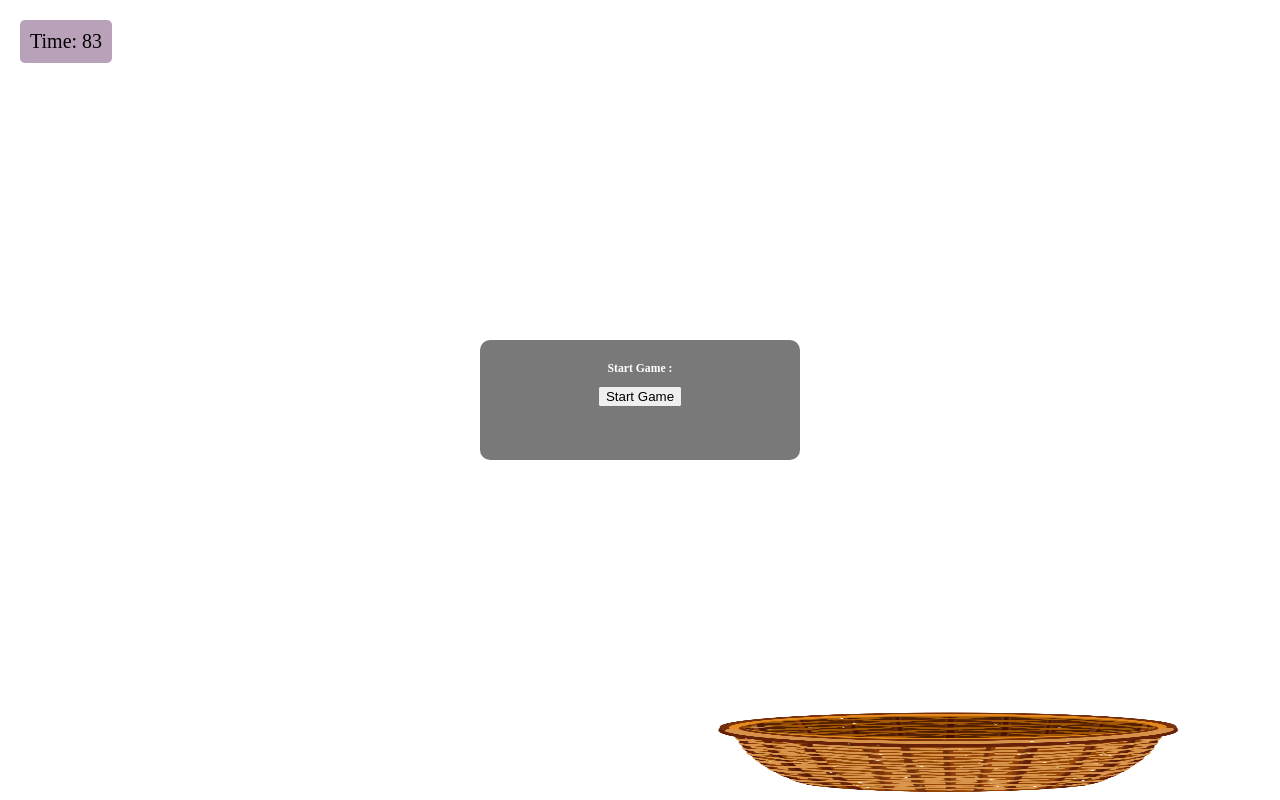
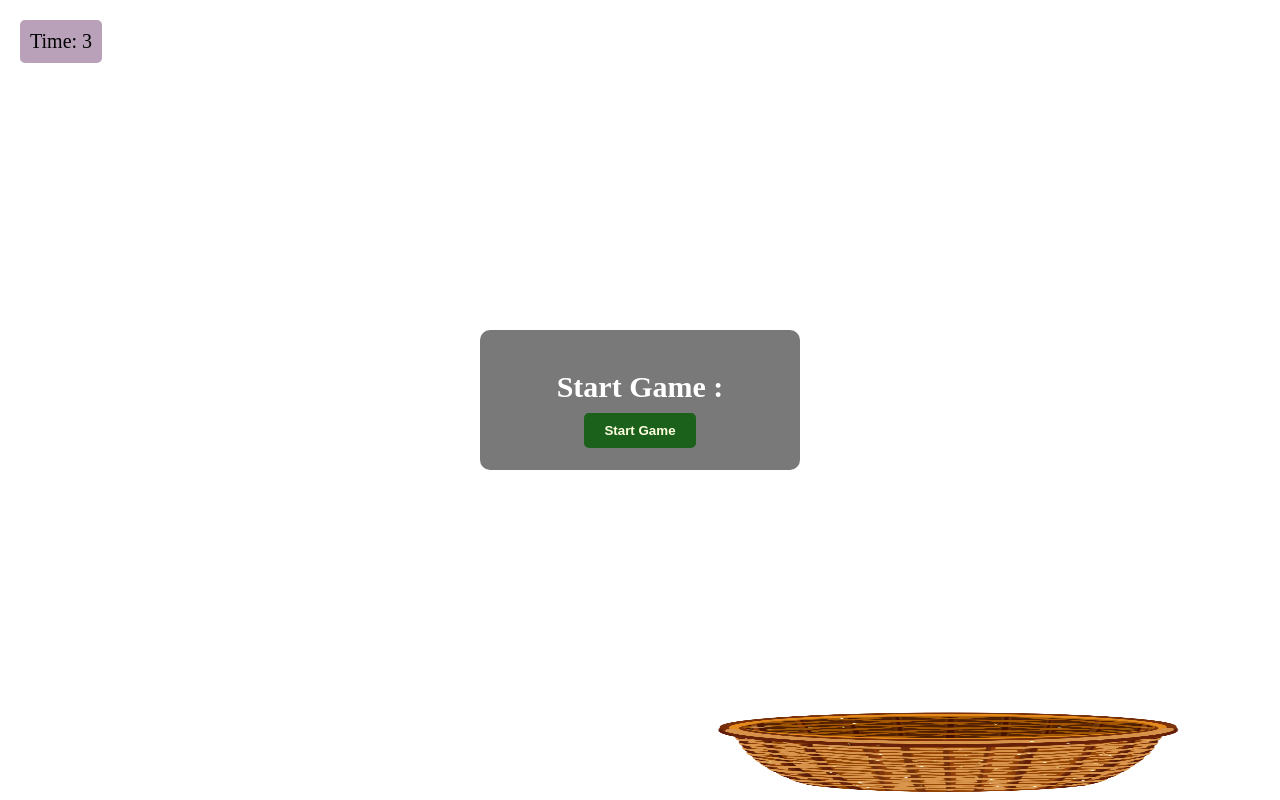
Before and after one commit to optimisticjuice/learn-fruit-catcher, a React (Vite) app: page / in a window 1280 px wide. Built offline with nearby package versions, Linux system fonts and the light colour scheme.

Commit message:
Did the restart Timer and the Restart Modal works now

```diff
--- a/src/App.jsx
+++ b/src/App.jsx
@@ -2,9 +2,15 @@ import './App.scss'
 import StartGame, {gameTime} from "./StartGame.jsx";
 import GameTimer from "./GameTimer.jsx";
 import Basket from "./Basket.jsx";
+import RestartGame from './RestartGame.jsx';
+import { useState } from 'react';
+
 function App() {
+    // state for the score
+    const [score, setScore] = useState(0);
+
   // destructure the time, gameStarted and startTimer from the GameTimer
-    const {time,gameStarted,startTimer} = GameTimer(gameTime);
+    const {time,gameStarted,startTimer,gameOver, resetGame} = GameTimer(gameTime);
     // return the App component
   return (
     // return the App component
@@ -13,6 +19,8 @@ function App() {
         <span className="time">Time: {time}</span>
         {/* display the StartGame component if the game is not started */}
         {!gameStarted && <StartGame startTimer={startTimer} />}
+        {/* display the GameOver component if the game is over */}
+        {gameOver && <RestartGame setScore={setScore} startTimer={startTimer} score={score} resetGame={resetGame}/>}
         {/* display the Basket component */}
         <Basket x={700} width={500} height={100}/>
         {/* Hardcoded the x , width and height for now (proof of concept works) */}
--- a/src/GameTimer.jsx
+++ b/src/GameTimer.jsx
@@ -5,26 +5,37 @@ export default function GameTimer(initialTime) {
     const [time, setTimer] = useState(initialTime);
     // gameStarted is used to control the timer
     const [gameStarted, setGameStarted] = useState(false);
-
+    // game over state
+    const [gameOver, setGameOver] = useState(false);
     useEffect(() => {
-        // if the game is not started, do nothing
-        if (!gameStarted) return;
+        // if the game is not started, do nothing and if the game is over, do nothing
+        if (!gameStarted || gameOver) return;
         // if the time is 0, do nothing
-        if (time === 0) return;
+        if (time === 0){
+            setGameOver(true);
+            return;
+        }
         // create the timerId and update the time every second
         const timerId = setInterval(() => {
             setTimer(time => time - 1);
         }, 1000);
         // clean up the timer when the component is unmounted
         return () => clearInterval(timerId);
-    }, [time, gameStarted]);
+    }, [time, gameStarted,gameOver]);
     // start the timer
     const startTimer = () => {
         setGameStarted(true);
     }
+    // reset the game
+    const resetGame = () => {
+        setGameOver(false);
+        setTimer(initialTime);
+    }
     return {
       startTimer,
       time,
-      gameStarted
+      gameStarted,
+      gameOver,
+      resetGame
     }
 }
--- /dev/null
+++ b/src/RestartGame.jsx
@@ -0,0 +1,25 @@
+import "./RestartGame.scss";
+
+export default function RestartGame({setScore,startTimer,score,resetGame}) {
+    // restart the game
+    const RestartGame = () => {
+        // reset the score
+        setScore(0);
+        // StartTimer
+        startTimer();
+        // reset the game
+        resetGame();
+    }
+    return (
+        <div className="restart-modal">
+            <span className="game-over">Game Over</span>
+            <span className="score">Score: {score}</span>
+            <h3>Restart Game</h3>
+            {/* button to restart the game */}
+        <button className="restart-button"
+         onClick={() => {
+            RestartGame(); // This will restart the game by flipping the gameStarted state to true creating a casscade of events
+        }}>Restart Game</button>
+        </div>
+    )
+}
--- /dev/null
+++ b/src/RestartGame.scss
@@ -0,0 +1,38 @@
+.restart-modal{
+    position: absolute;
+      inset: 0;
+      top: 100vh / 2;
+      left: 100vw / 2;
+      width: 100vw;
+      height: 100vh;
+      background-color: rgba(0,0,0,0.8);
+      color: white;
+      text-align: center;
+      padding: 1rem;
+      border-radius: 1rem;
+      display: flex;
+      flex-direction: column;
+      justify-content: center;
+      align-items: center;
+      z-index: 1000;
+      font-size: 1.8rem;
+    }
+.restart-button{
+    margin-top: 1rem;
+    padding: 1rem 2rem;
+    border-radius: 0.5rem;
+    border: none;
+    cursor: pointer;
+    background-color: darkgreen;
+    color: lightyellow;
+    font-weight: bolder;
+}
+.game-over{
+    font-size: 2rem;
+    font-weight: bold;
+}
+.score{
+    font-size: 2rem;
+    font-weight: bold;
+    margin-top: 1rem;
+}
--- a/src/StartGame.jsx
+++ b/src/StartGame.jsx
@@ -1,13 +1,13 @@
 import './StartGame.scss';
-export const gameTime = 83;
+export const gameTime = 3;
 // export the StartGame component
 export default function StartGame({startTimer}) {
     return (
         // return the StartGame component
         <div className="start-game">
-            <h3>Start Game :</h3>
+            <h3 className="start-game-text">Start Game :</h3>
             {/* button to start the game */}
-        <button onClick={() => {
+        <button className='start-button' onClick={() => {
             startTimer(); // This will start the timer by flipping the gameStarted state to true creating a casscade of events
         }}>Start Game</button>
         </div>
--- a/src/StartGame.scss
+++ b/src/StartGame.scss
@@ -5,10 +5,25 @@
     left: 50%;
     transform: translate(-50%, -50%);
     width: 30rem;
-    height: 10rem;
+    height: 12rem;
     background-color: rgba(0, 0, 0, 0.527);
     color: white;
     text-align: center;
     padding: 1rem;
     border-radius: 1rem;
+    font-size: 2rem;
 }
+.start-game-text{
+    margin-bottom: 0.4rem;
+    font-size: 3rem;
+}
+.start-button{
+    margin-top: 0.5rem;
+    padding: 1rem 2rem;
+    border-radius: 0.5rem;
+    border: none;
+    cursor: pointer;
+    background-color: rgba(0, 90, 0, 0.774);
+    color: lightyellow;
+    font-weight: bolder;
+}
```
